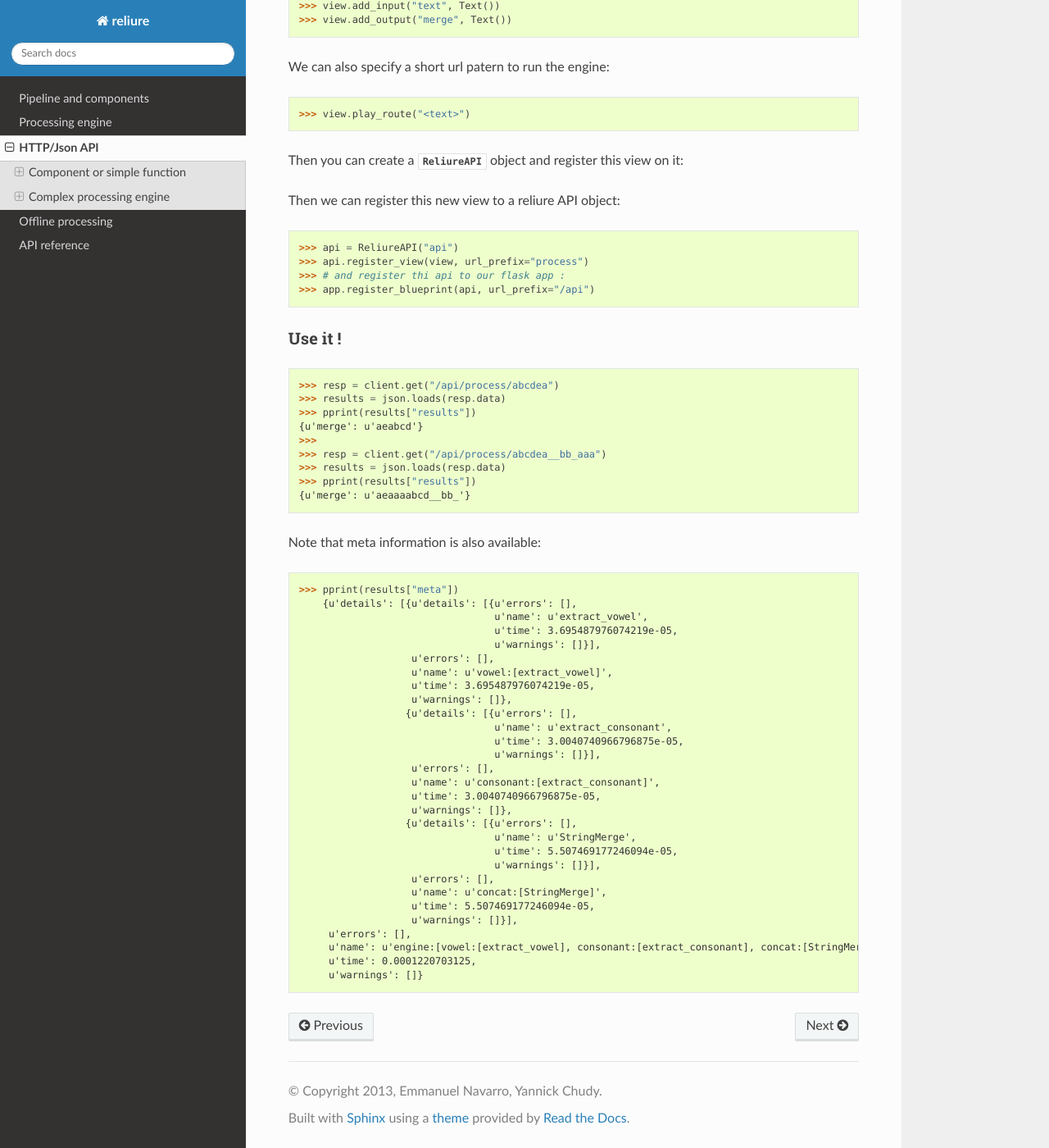
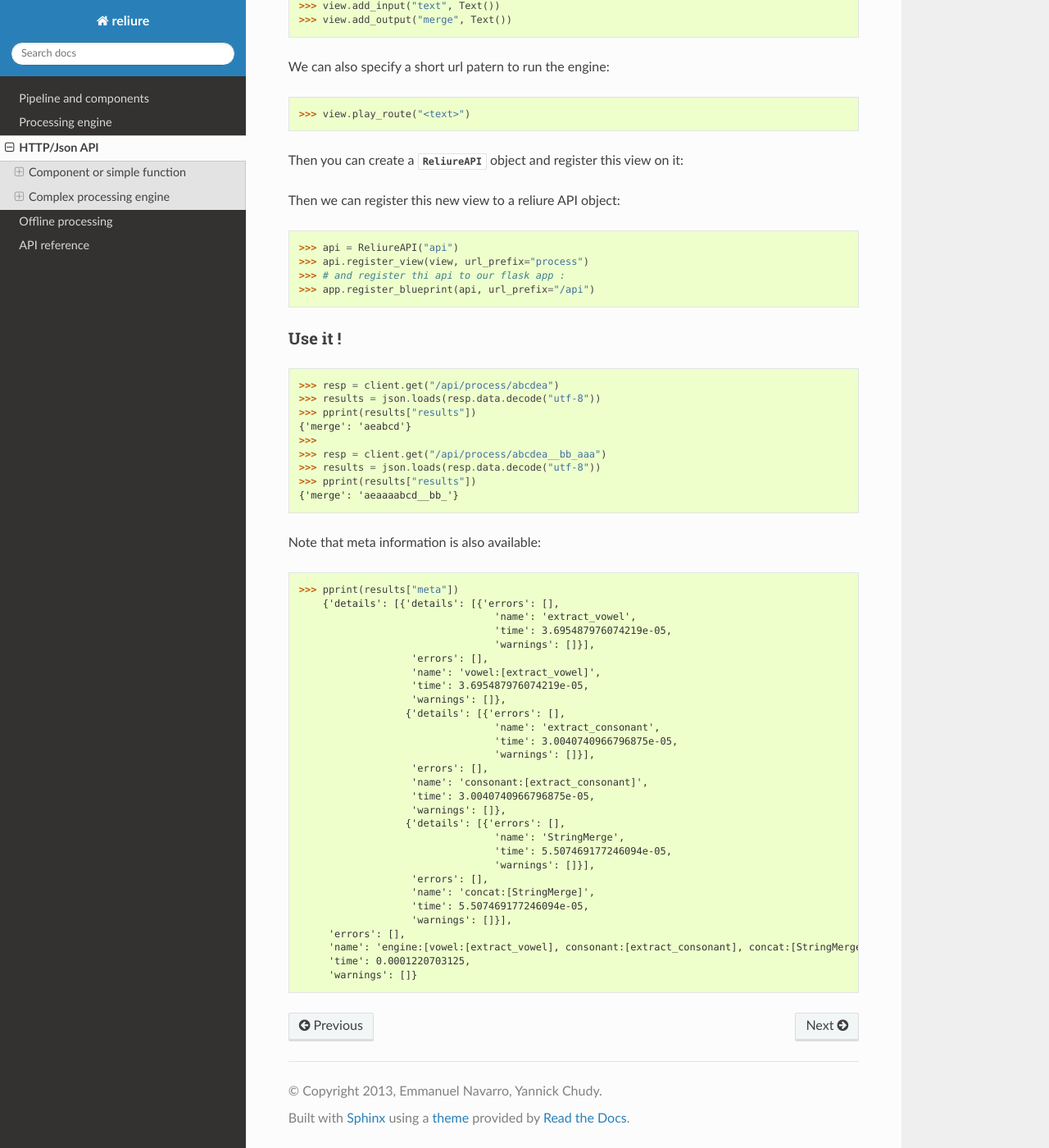
Before and after one commit to kodexlab/reliure, a Sphinx documentation site: the page built from docs/web.rst, in a window 1280 px wide and 1400 px high, scrolled down 6688 px. Shown: the whole window at 82% size. Built offline with Sphinx 7.4.7 and the Read the Docs theme 2.0.0, drawn with Linux system fonts in a browser that asks for light colours; formulas are drawn with MathJax 3; pages that are not in the unit, such as notebooks, are missing from menus; some of the changed text lies outside the part shown.

Commit message:
fix doctest

```diff
--- a/docs/web.rst
+++ b/docs/web.rst
@@ -1,4 +1,3 @@
-******************
 HTTP/Json API
 ******************
 
@@ -96,19 +95,19 @@ To illustrate API call, let's use Flask testing mechanism:
 {'count_a_and_b': 3}
 >>>
 >>> resp = client.get("/api/count_ab/abcdea__bb_aaa")
->>> results = json.loads(resp.data)
+>>> results = json.loads(resp.data.decode("utf-8"))
 >>> pprint(results["results"])
 {'count_a_and_b': 8}
 
 Note that meta information is also available:
 
 >>> pprint(results["meta"])         #doctest: +SKIP
-{'details': [{u'errors': [],
-               u'name': 'count_a_and_b',
-               u'time': 3.314018249511719e-05,
-               u'warnings': []}],
+{'details': [{'errors': [],
+              'name': 'count_a_and_b',
+              'time': 3.314018249511719e-05,
+              'warnings': []}],
  'errors': [],
- 'name': u'count_a_and_b:[count_a_and_b]',
+ 'name': 'count_a_and_b:[count_a_and_b]',
  'time': 3.314018249511719e-05,
  'warnings': []}
 
@@ -204,41 +203,41 @@ Finaly, just use it !
 And then we can use it:
 
 >>> resp = client.get("/api/merge/aaa/bbb")
->>> results = json.loads(resp.data)
+>>> results = json.loads(resp.data.decode("utf-8"))
 >>> results["results"]
-{u'merge': u'aaabbb'}
+{'merge': 'aaabbb'}
 
 
 As we have specify a route that require only one argument, and a default value
 for this second input (``in_rgh``), it is also possible to do:
 
 >>> resp = client.get("/api/merge/aaa")
->>> results = json.loads(resp.data)
+>>> results = json.loads(resp.data.decode("utf-8"))
 >>> results["results"]
-{u'merge': u'aaaddd'}
+{'merge': 'aaaddd'}
 
 It is also possible to call the API with options:
 
 >>> resp = client.get("/api/merge/aaa/bbb?method=altern")
->>> results = json.loads(resp.data)
+>>> results = json.loads(resp.data.decode("utf-8"))
 >>> results["results"]
-{u'merge': u'ababab'}
+{'merge': 'ababab'}
 
 Alternatively you can use a POST to send inputs.
 There is two posibility to provide inputs and options.
 First by using direct form encoding:
 
 >>> resp = client.post("/api/merge", data={"in_lft":"ee", "in_rgh":"hhhh"})
->>> results = json.loads(resp.data)
+>>> results = json.loads(resp.data.decode("utf-8"))
 >>> results["results"]
-{u'merge': u'eehhhh'}
+{'merge': 'eehhhh'}
 
 And with options in the url:
 
 >>> resp = client.post("/api/merge?method=altern", data={"in_lft":"ee", "in_rgh":"hhhh"})
->>> results = json.loads(resp.data)
+>>> results = json.loads(resp.data.decode("utf-8"))
 >>> results["results"]
-{u'merge': u'eheh'}
+{'merge': 'eheh'}
 
 The second option is to use a json payload:
 
@@ -255,35 +254,35 @@ The second option is to use a json payload:
 >>> json_data = json.dumps(data)
 >>> resp = client.post("/api/merge", data=json_data, content_type='application/json')
 >>> # note that it is important to specify content_type to 'application/json'
->>> results = json.loads(resp.data)
+>>> results = json.loads(resp.data.decode("utf-8"))
 >>> results["results"]
-{u'merge': u'egeg'}
+{'merge': 'egeg'}
 
 
 Note that a GET call on the root ``/api/merge`` returns a json that specify
 the API. With this, it is possible do list all the options of the component:
 
 >>> resp = client.get("/api/merge")
->>> results = json.loads(resp.data)
+>>> results = json.loads(resp.data.decode("utf-8"))
 >>> pprint(results)
-{u'args': [u'in_lft', u'in_rgh'],
- u'components': [{u'default': True,
-                  u'name': u'StringMerge',
-                  u'options': [{u'name': u'method',
-                                u'otype': {u'choices': [u'concat',
-                                                        u'altern'],
-                                           u'default': u'concat',
-                                           u'help': u'How to merge the inputs',
-                                           u'multi': False,
-                                           u'type': u'Text',
-                                           u'uniq': False,
-                                           u'vtype': u'unicode'},
-                                u'type': u'value',
-                                u'value': u'concat'}]}],
- u'multiple': False,
- u'name': u'StringMerge',
- u'required': True,
- u'returns': [u'merge']}
+{'args': ['in_lft', 'in_rgh'],
+ 'components': [{'default': True,
+                 'name': 'StringMerge',
+                 'options': [{'name': 'method',
+                              'otype': {'choices': ['concat', 'altern'],
+                                        'default': 'concat',
+                                        'encoding': 'utf8',
+                                        'help': 'How to merge the inputs',
+                                        'multi': False,
+                                        'type': 'Text',
+                                        'uniq': False,
+                                        'vtype': 'unicode'},
+                              'type': 'value',
+                              'value': 'concat'}]}],
+ 'multiple': False,
+ 'name': 'StringMerge',
+ 'required': True,
+ 'returns': ['merge']}
 
 
 
@@ -383,43 +381,43 @@ Use it !
 ===========
 
 >>> resp = client.get("/api/process/abcdea")
->>> results = json.loads(resp.data)
+>>> results = json.loads(resp.data.decode("utf-8"))
 >>> pprint(results["results"])
-{u'merge': u'aeabcd'}
+{'merge': 'aeabcd'}
 >>>
 >>> resp = client.get("/api/process/abcdea__bb_aaa")
->>> results = json.loads(resp.data)
+>>> results = json.loads(resp.data.decode("utf-8"))
 >>> pprint(results["results"])
-{u'merge': u'aeaaaabcd__bb_'}
+{'merge': 'aeaaaabcd__bb_'}
 
 Note that meta information is also available:
 
 >>> pprint(results["meta"])     # doctest: +SKIP
-    {u'details': [{u'details': [{u'errors': [],
-                                 u'name': u'extract_vowel',
-                                 u'time': 3.695487976074219e-05,
-                                 u'warnings': []}],
-                   u'errors': [],
-                   u'name': u'vowel:[extract_vowel]',
-                   u'time': 3.695487976074219e-05,
-                   u'warnings': []},
-                  {u'details': [{u'errors': [],
-                                 u'name': u'extract_consonant',
-                                 u'time': 3.0040740966796875e-05,
-                                 u'warnings': []}],
-                   u'errors': [],
-                   u'name': u'consonant:[extract_consonant]',
-                   u'time': 3.0040740966796875e-05,
-                   u'warnings': []},
-                  {u'details': [{u'errors': [],
-                                 u'name': u'StringMerge',
-                                 u'time': 5.507469177246094e-05,
-                                 u'warnings': []}],
-                   u'errors': [],
-                   u'name': u'concat:[StringMerge]',
-                   u'time': 5.507469177246094e-05,
-                   u'warnings': []}],
-     u'errors': [],
-     u'name': u'engine:[vowel:[extract_vowel], consonant:[extract_consonant], concat:[StringMerge]]',
-     u'time': 0.0001220703125,
-     u'warnings': []}
+    {'details': [{'details': [{'errors': [],
+                                 'name': 'extract_vowel',
+                                 'time': 3.695487976074219e-05,
+                                 'warnings': []}],
+                   'errors': [],
+                   'name': 'vowel:[extract_vowel]',
+                   'time': 3.695487976074219e-05,
+                   'warnings': []},
+                  {'details': [{'errors': [],
+                                 'name': 'extract_consonant',
+                                 'time': 3.0040740966796875e-05,
+                                 'warnings': []}],
+                   'errors': [],
+                   'name': 'consonant:[extract_consonant]',
+                   'time': 3.0040740966796875e-05,
+                   'warnings': []},
+                  {'details': [{'errors': [],
+                                 'name': 'StringMerge',
+                                 'time': 5.507469177246094e-05,
+                                 'warnings': []}],
+                   'errors': [],
+                   'name': 'concat:[StringMerge]',
+                   'time': 5.507469177246094e-05,
+                   'warnings': []}],
+     'errors': [],
+     'name': 'engine:[vowel:[extract_vowel], consonant:[extract_consonant], concat:[StringMerge]]',
+     'time': 0.0001220703125,
+     'warnings': []}
```
Also changed, not shown: other parts of docs/web.rst (+1 -2 lines), 1 other file.
